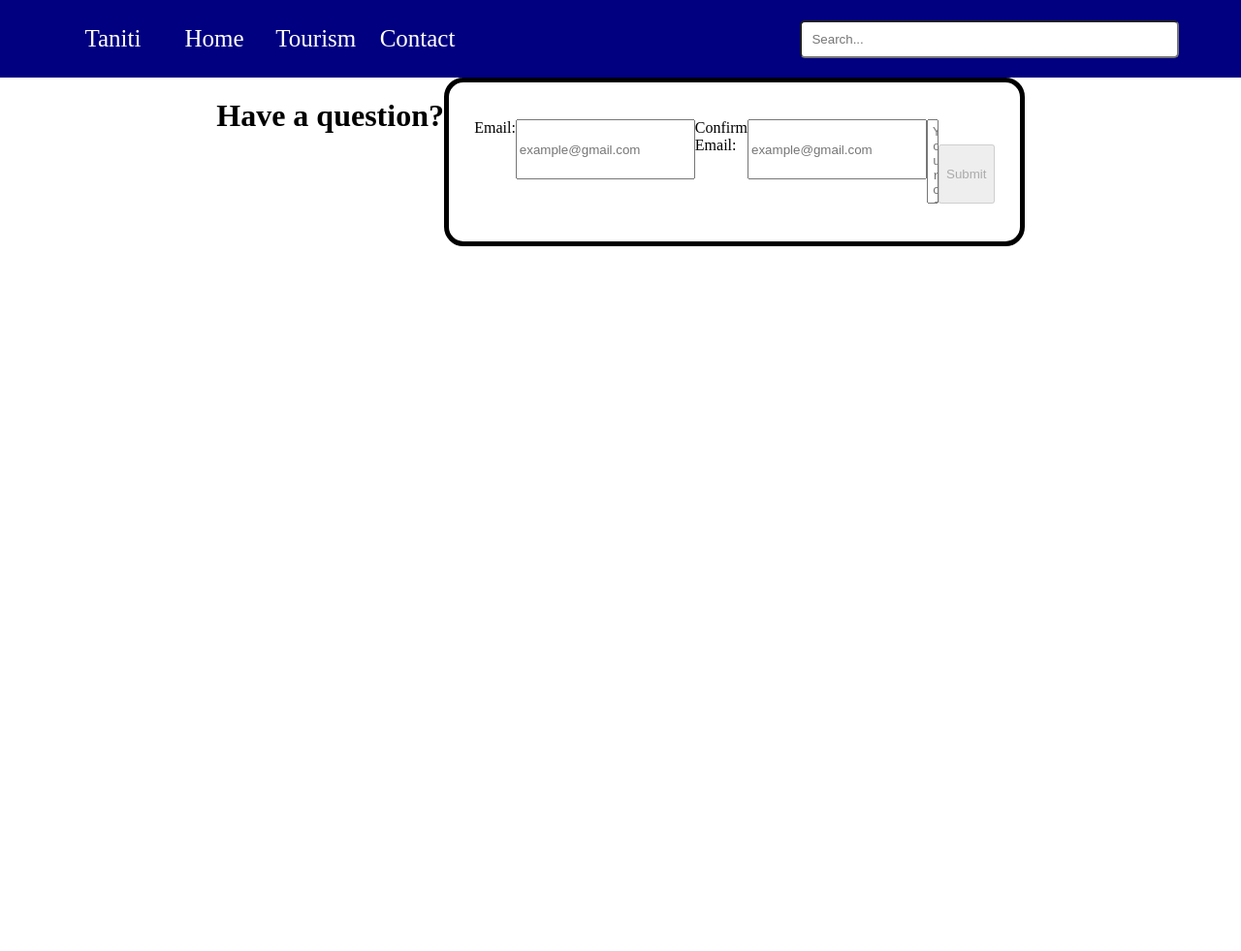
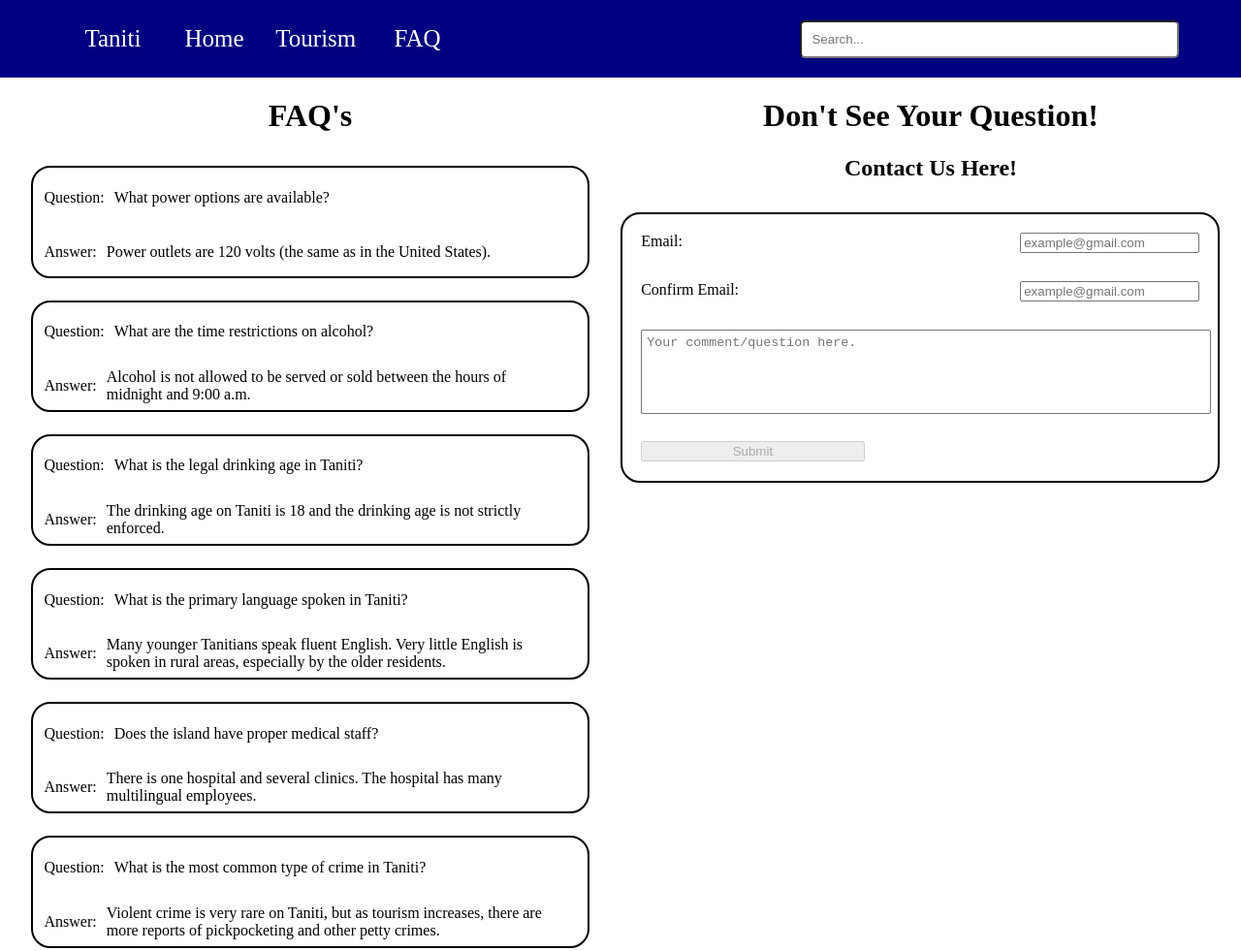
Before and after one commit to NegativeDivinity/Island-Project, a plain HTML site: page contact.html in a window 1280 px wide. Shown: the top 981 px of the page at 97% size. Before the commit the page ends 800 px from the top, so only its background shows below. Drawn offline with Linux system fonts and the light colour scheme.

Commit message:
Ready for task submission no 1

```diff
--- a/contact.html
+++ b/contact.html
@@ -3,6 +3,7 @@
     <head>
         <meta charset="UTF-8">
         <meta name="viewport" content="width=device-width, initial-scale=1.0">
+        <script type="text/javascript" src="data.js"></script>
         <link rel="stylesheet" href="style.css">
         <title>Maine</title>
     </head>
@@ -10,7 +11,7 @@
         <header>
             <nav class="navbar">
                 <a href="home.html">Taniti</a>
-                <a href="state.html">Home</a>
+                <a href="home.html">Home</a>
                 <div class="dropdown">
                     <button class="dropdown-link">
                         Tourism
@@ -24,14 +25,22 @@
                         <a href="transport.html">Transport</a>
                     </div>
                 </div>
-                <a href="contact.html">Contact</a>
+                <a href="contact.html">FAQ</a>
                 <div class="search">
                     <input type="text" placeholder="Search...">
                 </div>
             </nav>
         </header>
-        <div class="support-container center">
-            <h1>Have a question?</h1>
+        <div class="contact_container">
+            <div class="faq_container">
+                <h1>FAQ's</h1>
+                <div id="faq_cards">
+
+                </div>
+            </div>
+            <div class="support_container">
+                <h1>Don't See Your Question!</h1>
+                <h2>Contact Us Here!</h2>
                 <form class="center" id="supportForm">
                     <div class="form-row">
                         <label for="email">Email:</label>
@@ -46,11 +55,14 @@
                     <p id="errorMessage">Emails do not match.</p>
                 </form>
             </div>
+        </div>
     </body>
     <script>
         let email_one = document.getElementById('emailInput');
         let email_two = document.getElementById('confirmEmailInput');
         let button = document.getElementById('formButton');
+
+        listObjects(FAQ);
 
         function emailCheck() {
             if (email_one.value.length == 0 || email_two.value.length == 0) {
@@ -64,16 +76,22 @@
             }
         }
 
-        function navClick () {
-            elem = document.getElementById('nav-click')
-
-            if (elem.textContent == 'Nav') {
-                document.getElementById('mobile').style.display = 'flex';
-                elem.textContent = 'Close';
-            } else {
-                document.getElementById('mobile').style.display = 'none';
-                elem.textContent = 'Nav'
-            }
+        function listObjects(array) {
+            document.getElementById('faq_cards').innerHTML = '';
+            array.map((res) => (
+                document.getElementById('faq_cards').innerHTML += `
+                    <div class="faq_card">
+                        <div class="pair">
+                            <p>Question:</p>
+                            ${res.question}
+                        </div>
+                        <div class="pair">
+                            <p>Answer:</p>
+                            ${res.answer}
+                        </div>
+                    </div>
+                `
+            ))
         }
     </script>
 </html>
--- a/data.js
+++ b/data.js
@@ -306,3 +306,38 @@ let Transport = [
         "description": "Lorem ipsum dolor sit amet, consectetur adipiscing elit. Integer finibus mauris sed dui convallis, a pretium sem mollis. Cras ut tincidunt ex. Nulla molestie erat sit amet aliquet mattis. Sed tempor libero quis dui iaculis, at interdum erat luctus. Donec eu tristique metus."
     }
 ]
+
+let FAQ = [
+    {
+        "question": "What power options are available?",
+        "answer": "Power outlets are 120 volts (the same as in the United States)."
+    },
+    {
+        "question": "What are the time restrictions on alcohol?",
+        "answer": "Alcohol is not allowed to be served or sold between the hours of midnight and 9:00 a.m."
+    },
+    {
+        "question": "What is the legal drinking age in Taniti?",
+        "answer": "The drinking age on Taniti is 18 and the drinking age is not strictly enforced."
+    },
+    {
+        "question": "What is the primary language spoken in Taniti?",
+        "answer": "Many younger Tanitians speak fluent English. Very little English is spoken in rural areas, especially by the older residents."
+    },
+    {
+        "question": "Does the island have proper medical staff?",
+        "answer": "There is one hospital and several clinics. The hospital has many multilingual employees."
+    },
+    {
+        "question": "What is the most common type of crime in Taniti?",
+        "answer": "Violent crime is very rare on Taniti, but as tourism increases, there are more reports of pickpocketing and other petty crimes."
+    },
+    {
+        "question": "When is the island the busiest?",
+        "answer": "Taniti enjoys a large number of national holidays, and many tourist attractions and restaurants will be closed on holidays, so visitors should plan accordingly."
+    },
+    {
+        "question": "What currency is accepted on the island of Taniti?",
+        "answer": "Taniti uses the U.S. dollar as its currency, but many businesses will also accept euros and yen. Several banks facilitate currency exchange, and many businesses accept major credit cards."
+    }
+]
--- a/style.css
+++ b/style.css
@@ -207,7 +207,7 @@ header {
     flex-direction: column;
     align-items: center;
     width: 100%;
-    height: 30%;
+    height: 40%;
     border-radius: 20px;
     background-color: navy;
     color: white;
@@ -240,6 +240,39 @@ header {
     border-radius: 20px;
 }
 
+.contact_container {
+    display: flex;
+    height: 90vh;
+    width: 100%;
+}
+
+.faq_container {
+    height: 100%;
+    width: 50%;
+}
+
+.faq_container h1 {
+    text-align: center;
+}
+
+#faq_cards {
+    display: flex;
+    flex-direction: column;
+    width: 90%;
+    margin-left: 5%;
+}
+
+.faq_card {
+    display: flex;
+    flex-direction: column;
+    justify-content: flex-end;
+    border: solid black 2px;
+    padding-left: 2%;
+    margin: 2% 0;
+    border-radius: 20px;
+}
+
+
 .card img {
     border-radius: 20px;
     width: 20%;
@@ -263,13 +296,19 @@ header {
     padding-right: 10px;
 }
 
-
+.support_container {
+    width: 50%;
+    text-align: center;
+}
 
 #supportForm {
-    width: 40%;
-    border: solid black 5px;
+    display: flex;
+    flex-direction: column;
+    width: 90%;
+    border: solid black 2px;
     border-radius: 20px;
     padding: 3%;
+    margin-top: 5%;
 }
 
 .form-row {
```
Also changed, not shown: entertainment.html (+1 -1 lines), grocery.html (+3 -1 lines), home.html (+1 -1 lines), lodging.html (+3 -1 lines), restaurant.html (+4 -2 lines), sightseeing.html (+1 -1 lines). Lines whose indentation alone changed are shown as unchanged.
